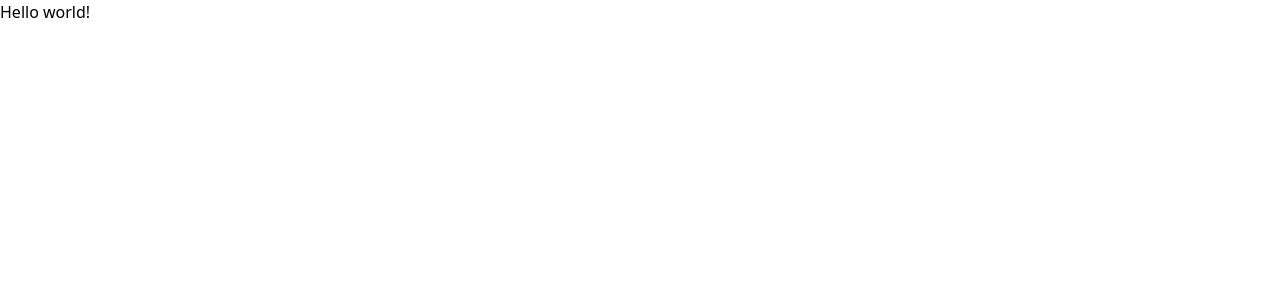
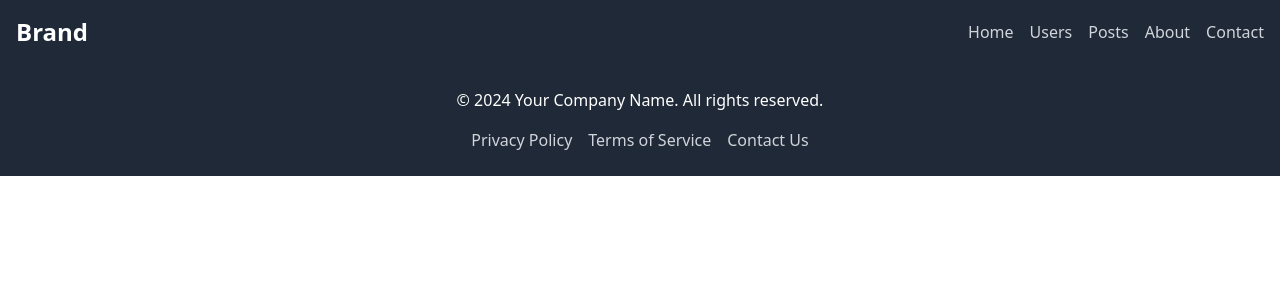
Before and after one commit to mdshahjalal5/reactRouterPr, a React (Vite) app: page / in a window 1280 px wide. Shown: the top 300 px of the page. Built offline with nearby package versions, Linux system fonts and the light colour scheme.

Commit message:
component added

```diff
--- /dev/null
+++ b/src/components/About.jsx
@@ -0,0 +1,10 @@
+import React from "react";
+
+export default function About() {
+  return (
+    <div>
+      Assalamu alaikum, Ami shahjalal, 01989763775 Assalamu alaikum, Ami
+      shahjalal,{" "}
+    </div>
+  );
+}
--- /dev/null
+++ b/src/components/Contact.jsx
@@ -0,0 +1,5 @@
+import React from "react";
+
+export default function Contact() {
+  return <div>Cotact with us hellow freind</div>;
+}
--- /dev/null
+++ b/src/components/Footer.jsx
@@ -0,0 +1,39 @@
+import React from "react";
+import { NavLink } from "react-router-dom";
+
+const Footer = () => {
+  return (
+    <footer className="bg-gray-800 text-white py-6">
+      <div className="container mx-auto text-center">
+        <p className="mb-4">
+          © {new Date().getFullYear()} Your Company Name. All rights reserved.
+        </p>
+        <div className="flex justify-center space-x-4">
+          <NavLink
+            to="/privacy-policy"
+            className="text-gray-300 hover:text-white"
+            activeClassName="text-white"
+          >
+            Privacy Policy
+          </NavLink>
+          <NavLink
+            to="/terms-of-service"
+            className="text-gray-300 hover:text-white"
+            activeClassName="text-white"
+          >
+            Terms of Service
+          </NavLink>
+          <NavLink
+            to="/contact-us"
+            className="text-gray-300 hover:text-white"
+            activeClassName="text-white"
+          >
+            Contact Us
+          </NavLink>
+        </div>
+      </div>
+    </footer>
+  );
+};
+
+export default Footer;
--- a/src/components/Header.jsx
+++ /dev/null
@@ -1,5 +0,0 @@
-const Header = () => {
-  return <div>haeer</div>;
-};
-
-export default Header;
--- /dev/null
+++ b/src/components/Home.jsx
@@ -0,0 +1,13 @@
+import { Outlet } from "react-router-dom";
+import Footer from "./Footer";
+import Navbar from "./Navbar";
+
+export default function Home() {
+  return (
+    <>
+      <Navbar></Navbar>
+      <Outlet></Outlet>
+      <Footer></Footer>
+    </>
+  );
+}
--- /dev/null
+++ b/src/components/Navbar.jsx
@@ -0,0 +1,119 @@
+import React, { useState } from "react";
+import { NavLink } from "react-router-dom";
+
+const Navbar = () => {
+  const [isOpen, setIsOpen] = useState(false);
+
+  const toggleMenu = () => {
+    setIsOpen(!isOpen);
+  };
+
+  return (
+    <nav className="bg-gray-800 p-4">
+      <div className="container mx-auto flex justify-between items-center">
+        <div className="text-white text-2xl font-bold">Brand</div>
+        <div className="hidden md:flex space-x-4">
+          <NavLink
+            to="/"
+            className="text-gray-300 hover:text-white"
+            activeClassName="text-white"
+          >
+            Home
+          </NavLink>
+
+          <NavLink
+            to="/"
+            className="text-gray-300 hover:text-white"
+            activeClassName="text-white"
+          >
+            Users
+          </NavLink>
+
+          <NavLink
+            to="/about"
+            className="text-gray-300 hover:text-white"
+            activeClassName="text-white"
+          >
+            Posts
+          </NavLink>
+          <NavLink
+            to="/services"
+            className="text-gray-300 hover:text-white"
+            activeClassName="text-white"
+          >
+            About
+          </NavLink>
+          <NavLink
+            to="/contact"
+            className="text-gray-300 hover:text-white"
+            activeClassName="text-white"
+          >
+            Contact
+          </NavLink>
+        </div>
+        <div className="md:hidden">
+          <button
+            onClick={toggleMenu}
+            className="text-gray-300 focus:outline-none"
+          >
+            <svg
+              className="w-6 h-6"
+              fill="none"
+              stroke="currentColor"
+              viewBox="0 0 24 24"
+              xmlns="http://www.w3.org/2000/svg"
+            >
+              <path
+                strokeLinecap="round"
+                strokeLinejoin="round"
+                strokeWidth="2"
+                d="M4 6h16M4 12h16m-7 6h7"
+              ></path>
+            </svg>
+          </button>
+        </div>
+      </div>
+      {isOpen && (
+        <div className="md:hidden">
+          <NavLink
+            to="/"
+            className="block text-gray-300 hover:text-white px-4 py-2"
+            activeClassName="text-white"
+          >
+            Home
+          </NavLink>
+          <NavLink
+            to="/about"
+            className="block text-gray-300 hover:text-white px-4 py-2"
+            activeClassName="text-white"
+          >
+            Users
+          </NavLink>
+          <NavLink
+            to="/services"
+            className="block text-gray-300 hover:text-white px-4 py-2"
+            activeClassName="text-white"
+          >
+            Posts
+          </NavLink>
+          <NavLink
+            to="/contact"
+            className="block text-gray-300 hover:text-white px-4 py-2"
+            activeClassName="text-white"
+          >
+            About
+          </NavLink>
+          <NavLink
+            to="/contact"
+            className="block text-gray-300 hover:text-white px-4 py-2"
+            activeClassName="text-white"
+          >
+            Contact
+          </NavLink>
+        </div>
+      )}
+    </nav>
+  );
+};
+
+export default Navbar;
--- /dev/null
+++ b/src/components/User.jsx
@@ -0,0 +1,5 @@
+import React from "react";
+
+export default function User() {
+  return <div>User</div>;
+}
--- /dev/null
+++ b/src/components/Users.jsx
@@ -0,0 +1,5 @@
+import React from "react";
+
+export default function Users() {
+  return <div>this Users page </div>;
+}
```
Also changed, not shown: src/routes/router.jsx (+7 -1 lines).
